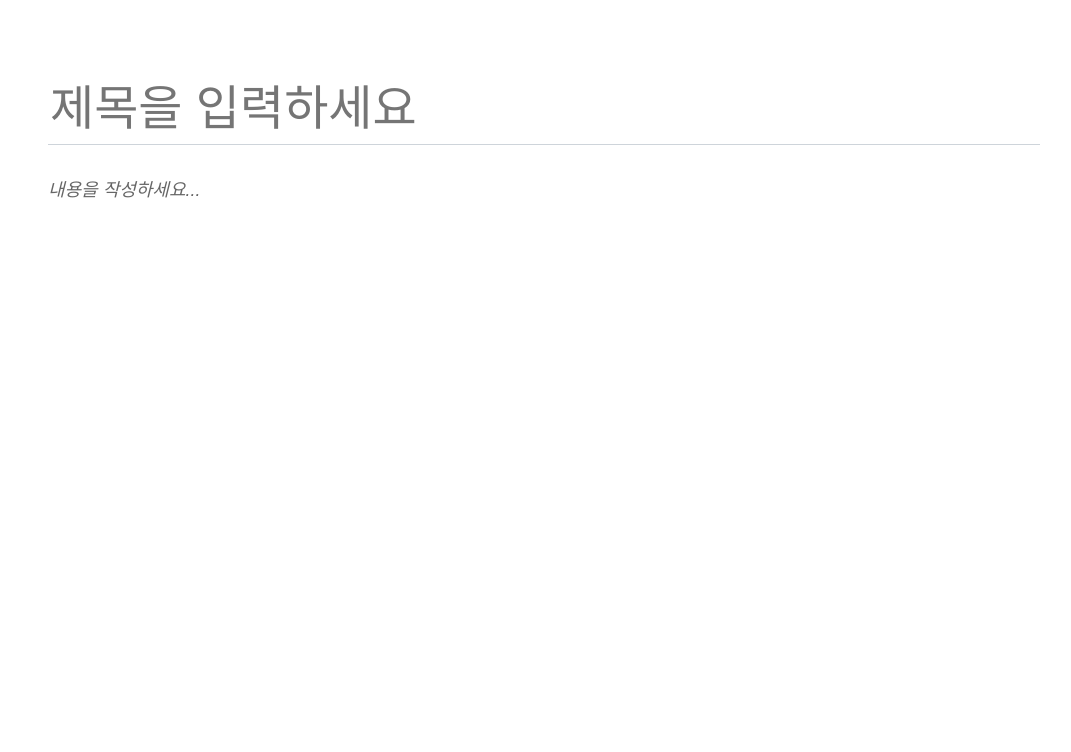
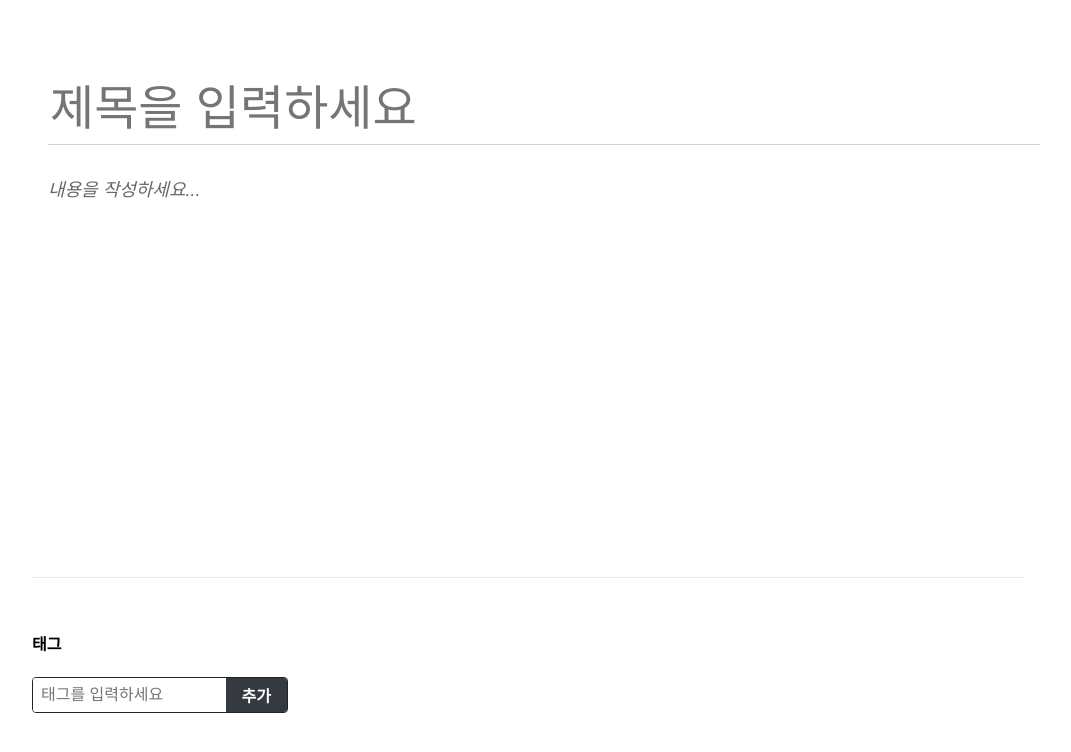
Before and after one commit to twozeronine/post-blog-client, a React (Create React App) app: page /write in a window 1280 px wide. Shown: the top 752 px of the page, without its empty margins (112-1183 px from the left). Built offline with nearby package versions, Linux system fonts and the light colour scheme.

Commit message:
TagBox만들기 / 태그 추가 삭제 기능

```diff
--- /dev/null
+++ b/src/components/write/TagBox.js
@@ -0,0 +1,117 @@
+import React, { useState, useCallback } from "react";
+import styled from "styled-components";
+import palette from "../../lib/styles/palette";
+
+const TagBoxBlock = styled.div`
+  width: 100%;
+  border-top: 1px solid ${palette.gray[2]};
+  padding-top: 2rem;
+`;
+
+const TagForm = styled.form`
+  border-radius: 4px;
+  overflow: hidden;
+  display: flex;
+  width: 256px;
+  border: 1px solid ${palette.gray[9]}; /* 스타일 초기화 */
+  input,
+  button {
+    outline: none;
+    border: none;
+    font-size: 1rem;
+  }
+  input {
+    padding: 0.5rem;
+    flex: 1;
+    min-width: 0;
+  }
+  button {
+    cursor: pointer;
+    padding-right: 1rem;
+    padding-left: 1rem;
+    border: none;
+    background: ${palette.gray[8]};
+    color: white;
+    font-weight: bold;
+    &:hover {
+      background: ${palette.gray[6]};
+    }
+  }
+`;
+
+const Tag = styled.div`
+  margin-right: 0.5rem;
+  color: ${palette.gray[6]};
+  cursor: pointer;
+  &:hover {
+    opacity: 0.5;
+  }
+`;
+const TagListBlock = styled.div`
+  display: flex;
+  margin-top: 0.5rem;
+`;
+
+// React.memo를 사용하여 tag 값이 바뀔 때만 리렌더링되도록 처리
+const TagItem = React.memo(({ tag, onRemove }) => (
+  <Tag onClick={() => onRemove(tag)}>#{tag}</Tag>
+));
+
+// React.memo를 사용하여 tags 값이 바뀔 때만 리렌더링되도록 처리
+const TagList = React.memo(({ tags, onRemove }) => (
+  <TagListBlock>
+    {tags &&
+      tags.map((tag) => <TagItem key={tag} tag={tag} onRemove={onRemove} />)}
+  </TagListBlock>
+));
+
+const TagBox = () => {
+  const [input, setInput] = useState("");
+  const [localTags, setLocalTags] = useState([]);
+
+  const insertTag = useCallback(
+    (tag) => {
+      if (!tag) return; // 공백이라면 추가하지 않음
+      if (localTags.includes(tag)) return; // 이미 존재한다면 추가하지 않음
+      setLocalTags([...localTags, tag]);
+    },
+    [localTags],
+  );
+
+  const onRemove = useCallback(
+    (tag) => {
+      setLocalTags(localTags.filter((t) => t !== tag));
+    },
+    [localTags],
+  );
+
+  const onChange = useCallback((e) => {
+    setInput(e.target.value);
+  }, []);
+
+  const onSubmit = useCallback(
+    (e) => {
+      e.preventDefault();
+      insertTag(input.trim()); // 앞뒤 공백을 없앤 후 등록
+      setInput(""); //input 초기화
+    },
+    [input, insertTag],
+  );
+
+  return (
+    <TagBoxBlock>
+      <h4>태그</h4>
+      <TagForm onSubmit={onSubmit}>
+        <input
+          placeholder="태그를 입력하세요"
+          value={input}
+          onChange={onChange}
+        />
+        <button type="submit">추가</button>
+      </TagForm>
+      <TagList tags={localTags} onRemove={onRemove} />
+    </TagBoxBlock>
+  );
+};
+
+export default TagBox;
--- a/src/pages/WritePage.js
+++ b/src/pages/WritePage.js
@@ -1,11 +1,13 @@
 import React from "react";
 import Editor from "../components/write/Editor";
+import TagBox from "../components/write/TagBox";
 import Responsive from "../components/common/Responsive";
 
 const WritePage = () => {
   return (
     <Responsive>
       <Editor />
+      <TagBox />
     </Responsive>
   );
 };
```
